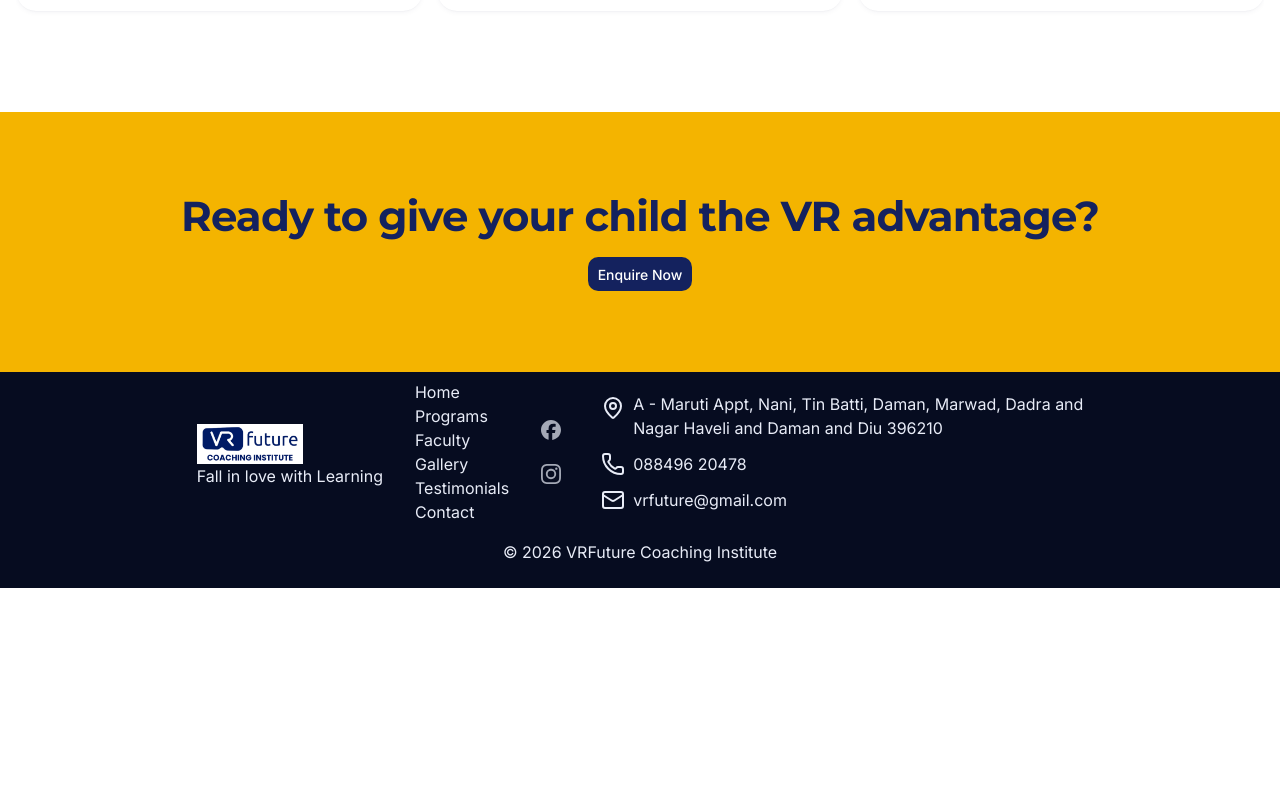
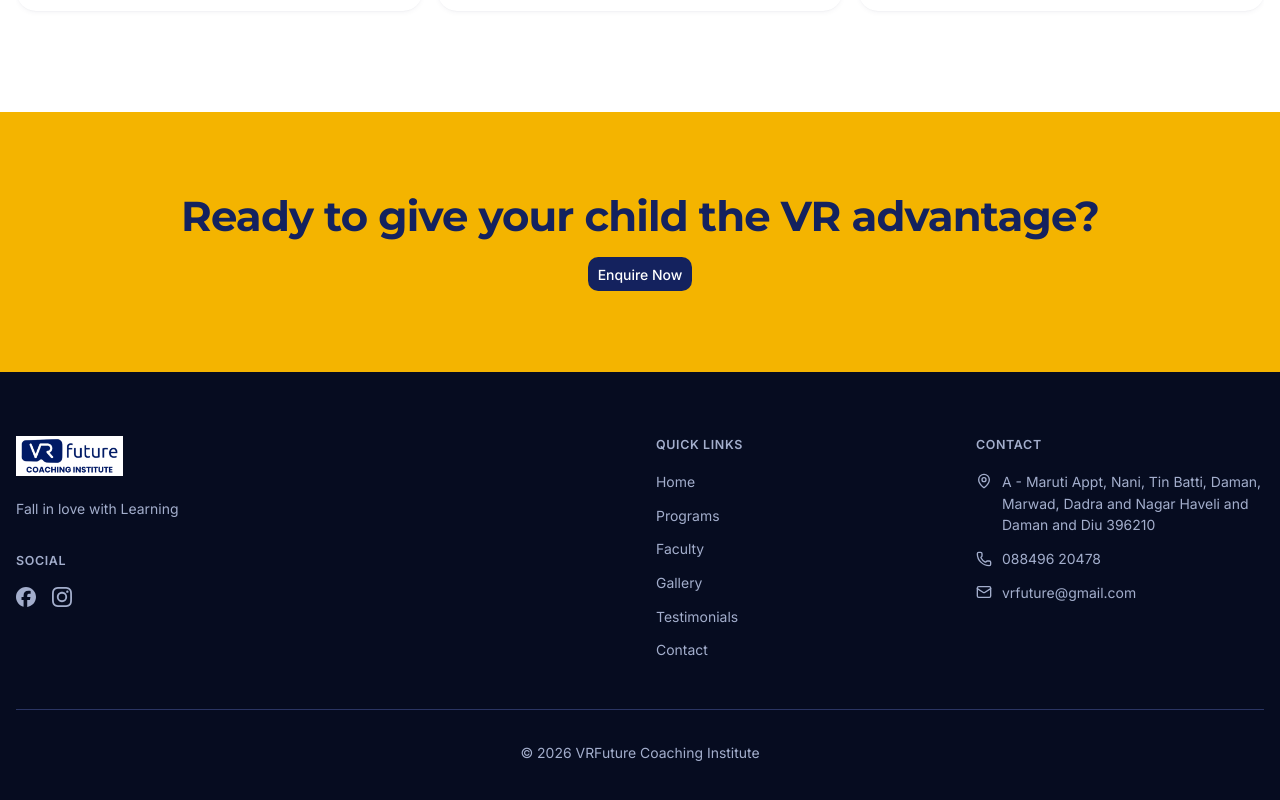
Before and after one commit to shivam2575/vrfuture-web, a Next.js app: page / in a window 1280 px wide. Shown: the part 3619-4419 px from the top of the page. Before the commit the page ends 4207 px from the top, so only its background shows below. Built offline with nearby package versions, Linux system fonts and the light colour scheme.

Commit message:
feat - Footer layout - grid, tappable contact, rythm

```diff
--- a/app/components/global/Footer.tsx
+++ b/app/components/global/Footer.tsx
@@ -2,16 +2,19 @@ import Image from "next/image";
 import Link from "next/link";
 import { NAV_LINKS, SOCIALS } from "../../constants";
 import { Mail, Phone, MapPin } from "lucide-react";
+import { Section } from "./Section";
+
+const headingClass =
+  "mb-4 text-xs font-semibold uppercase tracking-wider text-muted-foreground";
 
 export function Footer() {
   return (
-    <footer className="surface-dark bg-background flex flex-col text-foreground items-center justify-center p-2">
-      <div className="flex flex-col items-center justify-evenly gap-8 md:flex-row md:justify-between">
-        {/* Logo + tag line */}
-        <div className="mt-2">
-          {/* Logo */}
-          <div className="">
-            <Link href="/">
+    <footer className="surface-dark bg-background text-foreground">
+      <Section className="py-12 md:py-16">
+        <div className="grid gap-10 md:grid-cols-4 md:gap-8">
+          {/* Brand */}
+          <div className="md:col-span-2">
+            <Link href="/" className="inline-block">
               <Image
                 src="/logo_white.png"
                 width={180}
@@ -20,22 +23,12 @@ export function Footer() {
                 className="w-auto h-10"
               />
             </Link>
-          </div>
-          {/* Tagline */}
-          <div className="">Fall in love with Learning</div>
-        </div>
+            <p className="mt-4 max-w-xs text-sm text-muted-foreground">
+              Fall in love with Learning
+            </p>
 
-        {/* Quick links (nav) */}
-        <div className="flex flex-col">
-          {NAV_LINKS.map((nav) => (
-            <Link href={`/${nav.ref}`} key={nav.ref}>
-              {nav.title}
-            </Link>
-          ))}
-        </div>
-
-        {/* Social links */}
-        <div className="flex md:flex-col gap-6">
+            <p className={`${headingClass} mt-8`}>Social</p>
+            <div className="flex gap-4">
               {SOCIALS.map(({ id, Icon, label, url }) => (
                 <Link
                   key={id}
@@ -43,36 +36,60 @@ export function Footer() {
                   target="_blank"
                   rel="noopener noreferrer"
                   aria-label={label}
-              className="text-foreground/70 transition-colors hover:text-foreground"
+                  className="text-muted-foreground transition-colors hover:text-foreground"
                 >
                   <Icon className="h-5 w-5" />
                 </Link>
               ))}
             </div>
+          </div>
 
-        {/* Contact block*/}
-        <div className="flex flex-col gap-2 ml-2">
-          <div className="flex items-start gap-2 mb-1">
-            <MapPin className="mt-1 shrink-0" />
-            <p>
-              A - Maruti Appt, Nani, Tin Batti, Daman, Marwad, Dadra and
-              <br />
-              Nagar Haveli and Daman and Diu 396210
+          {/* Quick links */}
+          <div>
+            <p className={headingClass}>QUICK LINKS</p>
+            <div className="flex flex-col gap-3">
+              {NAV_LINKS.map((nav) => (
+                <Link
+                  href={`/${nav.ref}`}
+                  key={nav.ref}
+                  className="text-sm text-muted-foreground transition-colors hover:text-foreground"
+                >
+                  {nav.title}
+                </Link>
+              ))}
+            </div>
+          </div>
+
+          {/* Contact */}
+          <div>
+            <p className={headingClass}>Contact</p>
+            <div className="flex flex-col gap-3 text-sm text-muted-foreground">
+              <p className="flex items-start gap-2.5">
+                <MapPin className="mt-0.5 shrink-0 h-4 w-4" />A - Maruti Appt,
+                Nani, Tin Batti, Daman, Marwad, Dadra and Nagar Haveli and Daman
+                and Diu 396210
               </p>
-          </div>
-          <div className="flex items-center gap-2 mb-1">
-            <Phone className="shrink-0" />
-            <p>088496 20478</p>
-          </div>
-          <div className="flex items-center gap-2">
-            <Mail className="shrink-0" />
-            <p>vrfuture@gmail.com</p>
+              <a
+                href="tel:+918849620478"
+                className="flex items-center gap-2.5 transition-colors hover:text-foreground"
+              >
+                <Phone className="h-4 w-4 shrink-0" />
+                088496 20478
+              </a>
+              <a
+                href="tel:+918849620478"
+                className="flex items-center gap-2.5 transition-colors hover:text-foreground"
+              >
+                <Mail className="shrink-0 h-4 w-4" />
+                vrfuture@gmail.com
+              </a>
             </div>
           </div>
         </div>
-      <div className="text-center my-4">
-        <p>© {new Date().getFullYear()} VRFuture Coaching Institute</p>
+        <div className="mt-12 border-t border-border pt-8 text-center text-sm text-muted-foreground">
+          © {new Date().getFullYear()} VRFuture Coaching Institute
         </div>
+      </Section>
     </footer>
   );
 }
```
Lines whose indentation alone changed are shown as unchanged.
